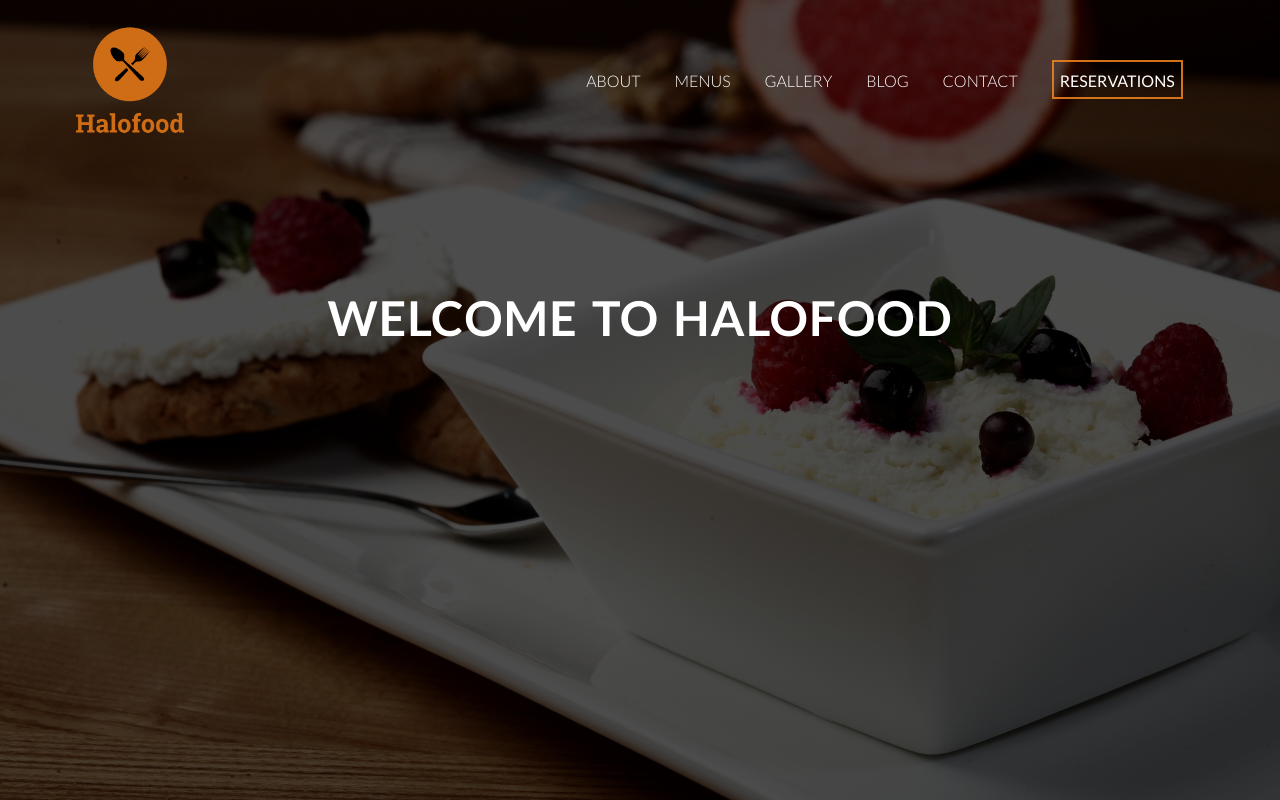
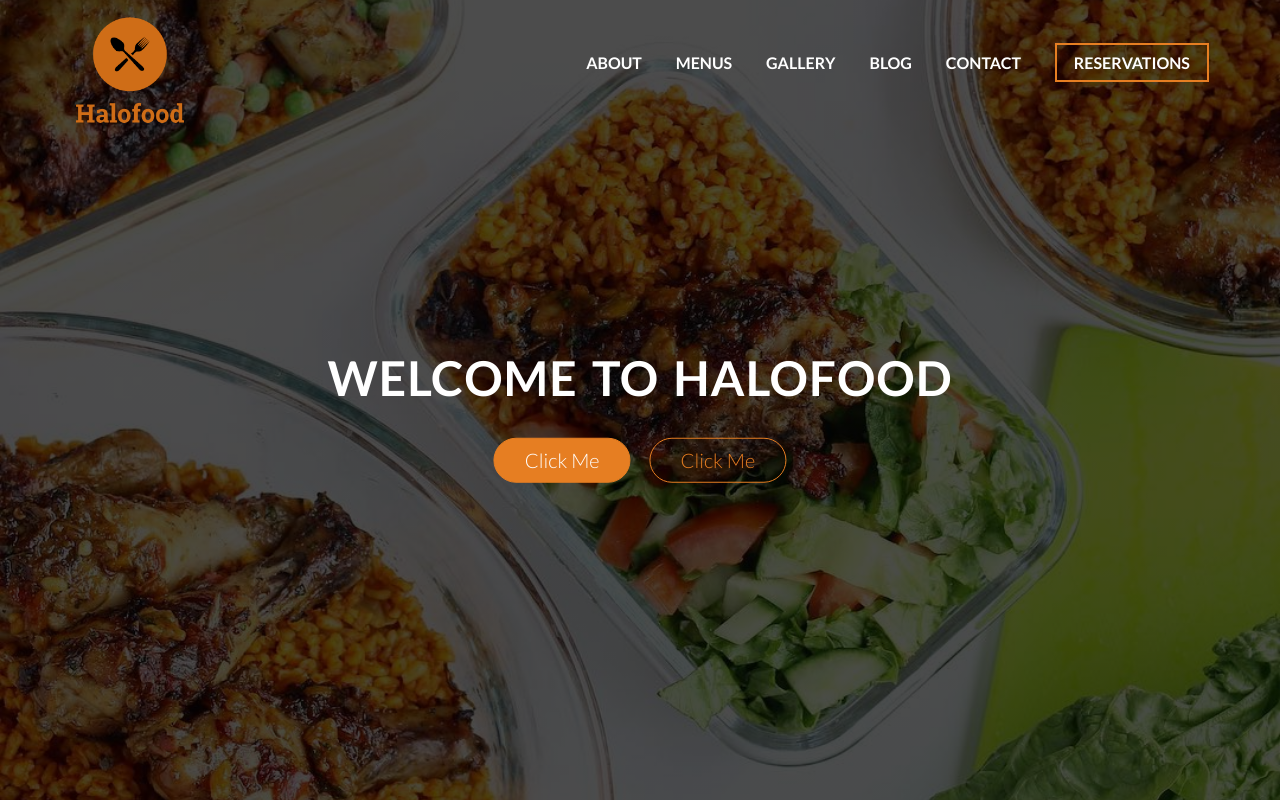
Before and after one commit to superstar360/Halo-food-restaurant, a plain HTML site: page index.html in a window 1280 px wide. Drawn offline with Linux system fonts and the light colour scheme.

Commit message:
sub part

```diff
--- a/Resources/CSS/style.css
+++ b/Resources/CSS/style.css
@@ -17,9 +17,8 @@ body {
   font-weight: 300;
   text-rendering: optimizeLegibility;
   color: #555;
-  background-color: #111;
-  background-image: url("/Resources/CSS/Image/what-the-hex-dark.png")
-
+  overflow: hidden;
+  position: relative;
 }
 
 .row {
@@ -39,28 +38,25 @@ h1 {
 /* ---------------------------------------------- */
 /* HEADER */
 /* ---------------------------------------------- */
+
 header {
-  height: 100vh;
-  background-image: linear-gradient(rgba(0,0,0,.7), rgba(0,0,0,.7)), url("./Image/hero3.jpg");
-  background-position: center;
-  background-repeat: no-repeat;
-  background-size: cover;
+ position: absolute;
+ left: 0;
+ right: 0
 }
-
 /* Logo */
 
 .logo {
    height: 12rem;
    width: auto;
    float: left;
-   margin-top: 2rem;
+  margin-top: 1rem
 }
 
 .main-nav {
   float: right;
   list-style: none;
-  margin-top: 6rem;
-
+  margin-top: 5rem
 }
 
 .main-nav ul{
@@ -74,29 +70,84 @@ header {
 
 .main-nav li a {
   text-decoration: none;
-   color: #fff;
+  color: #fff;
    font-size: 1.6rem;
    text-transform: uppercase;
+   font-weight: 600;
+   transition: color 0.4s
 }
 
-/* Welcome Text */
-.welcome {
-  margin-top: 15rem;
-  text-align: center;
+ul li a:hover, ul li a:focus {
+  color: #e67e22;
 }
 
-/* button */
-.but {
-  background-color: transparent;
-  padding: 0.6rem;
-  border: 0.2rem solid #ef831dde;
+ul li:last-child a {
+  border: .2rem solid #e67e22;
+  padding: .8rem 1.7rem
 }
 
-/* Hover the navbar*/
-ul li a:hover, ul li a:focus {
-  color:#ef831dde;
- }
-/* Hover the button*/
- ul li button.but:hover, ul li button.but:focus {
-  border: 0.2rem solid #f5f2eede;
- }
+
+ul li:last-child a:hover {
+  border: .2rem solid #fff;
+  color:  #e67e22
+}
+
+/* ---------------------------------------------- */
+/* HOME */
+/* ---------------------------------------------- */
+
+.home-hero{
+   background-image: linear-gradient(rgba(0,0,0,.7), rgba(0,0,0,.7)), url("../CSS/Image/hero1.jpg");
+   background-position: center;
+   background-size: cover;
+   background-repeat: no-repeat;
+   height: 100vh
+}
+
+/* Hero Text */
+.hero-text-box {
+  position: absolute;
+  top: 50%;
+  left: 50%;
+  transform: translate(-50%, -50%);
+  text-align: center
+}
+
+.btn {
+  display: inline-block;
+  text-decoration: none;
+  padding: 1rem  3rem;
+  font-weight: 300;
+  border-radius: 20rem;
+  transition: background-color 0.2s, border 0.2s, color 0.2s
+}
+
+.btn-full:link,
+.btn-full:visited{
+   background-color: #e67e22;
+   border: 1px solid  #e67e22;
+   color: #fff;
+   margin-right: 1.5rem
+}
+
+.btn-ghost:link,
+.btn-ghost:visited {
+   border: 1px solid #e67e22;
+   color:  #e67e22
+}
+
+.btn:hover,
+.btn:active {
+  background-color: #cf6d17;
+}
+
+.btn-full:hover,
+.btn-full:active {
+  background-color: 1px solid #cf6d17;
+}
+
+.btn-ghost:hover,
+.btn-ghost:active {
+  background-color: 1px solid  #cf6d17;
+  color: #fff
+}
--- /dev/null
+++ b/Resources/js/app.js
@@ -0,0 +1,29 @@
+var header = document.getElementById("header");
+
+window.addEventListener("load", changeImage)
+
+var i = 0,
+    images = [],
+    time = 5000;
+
+    images[0] = '/Resources/CSS/Image/hero1.jpg';
+    images[1] = '/Resources/CSS/Image/hero2.jpg';
+    images[2] = '/Resources/CSS/Image/hero3.jpg';
+
+function changeImage() {
+  header.style.backgroundImage = "linear-gradient(rgba(0,0,0,.7),rgba(0,0,0,.7)),url(" + images[i] + ")";
+
+
+  if(i < images.length - 1) {
+    i++
+  } else {
+    i = 0
+  }
+
+
+  setTimeout(function(){
+    changeImage();
+
+  }, time)
+
+}
--- a/index.html
+++ b/index.html
@@ -13,6 +13,7 @@
 </head>
 <body>
   <header>
+    </div>
     <div class="row">
       <div class="span-1-of-3">
         <a href="/"><img class = "logo" src="./Resources/CSS/Image/d69e8b3c-ddb5-4b1a-9e28-489299aefcbe.png" alt="HaloFood Logo"></a>
@@ -25,17 +26,22 @@
            <li ><a href="">Gallery</a></li>
            <li ><a href="">Blog</a></li>
            <li ><a href="">Contact</a></li>
-           <li ><button class="but"><a href="">Reservations</a></button></li>
+           <li ><a href="">Reservations</a></li>
           </ul>
         </nav>
       </div>
     </div>
+  </header>
 
-    <div class="hero-text-box">
-      <h1 class="welcome">Welcome to Halofood</h1>
-      <a href="" class = "btn btn-full"></a>
-      <a href="btn btn-ghost"></a>
-    </div>
-  </header>
+  <section class="home-hero">
+      <div class="hero-text-box">
+          <h1>Welcome to Halofood</h1>
+          <a href="" class = "btn btn-full">Click Me</a>
+          <a href="" class="btn btn-ghost">Click Me</a>
+     </div>
+  </section>
+
+  <script src="/Resources/js/app.js"></script>
+
 </body>
 </html>
```
